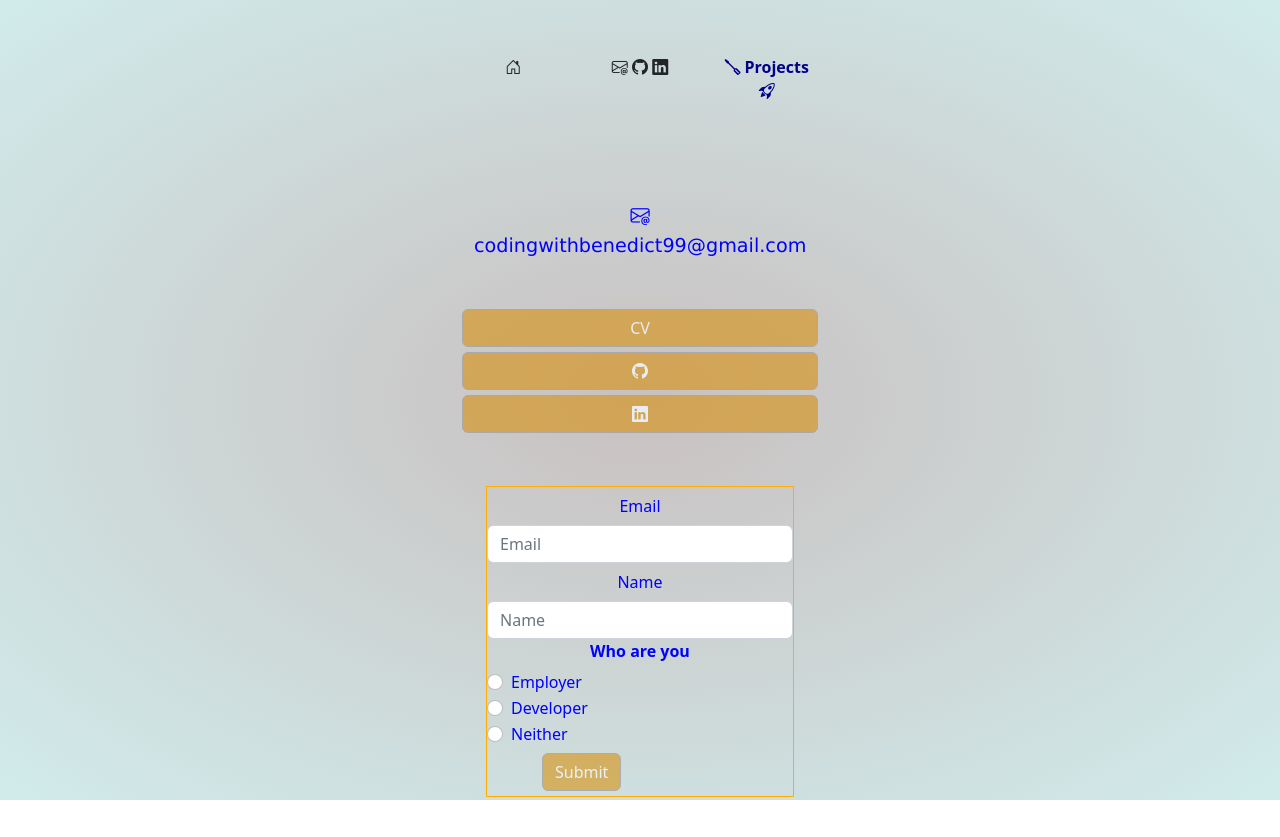
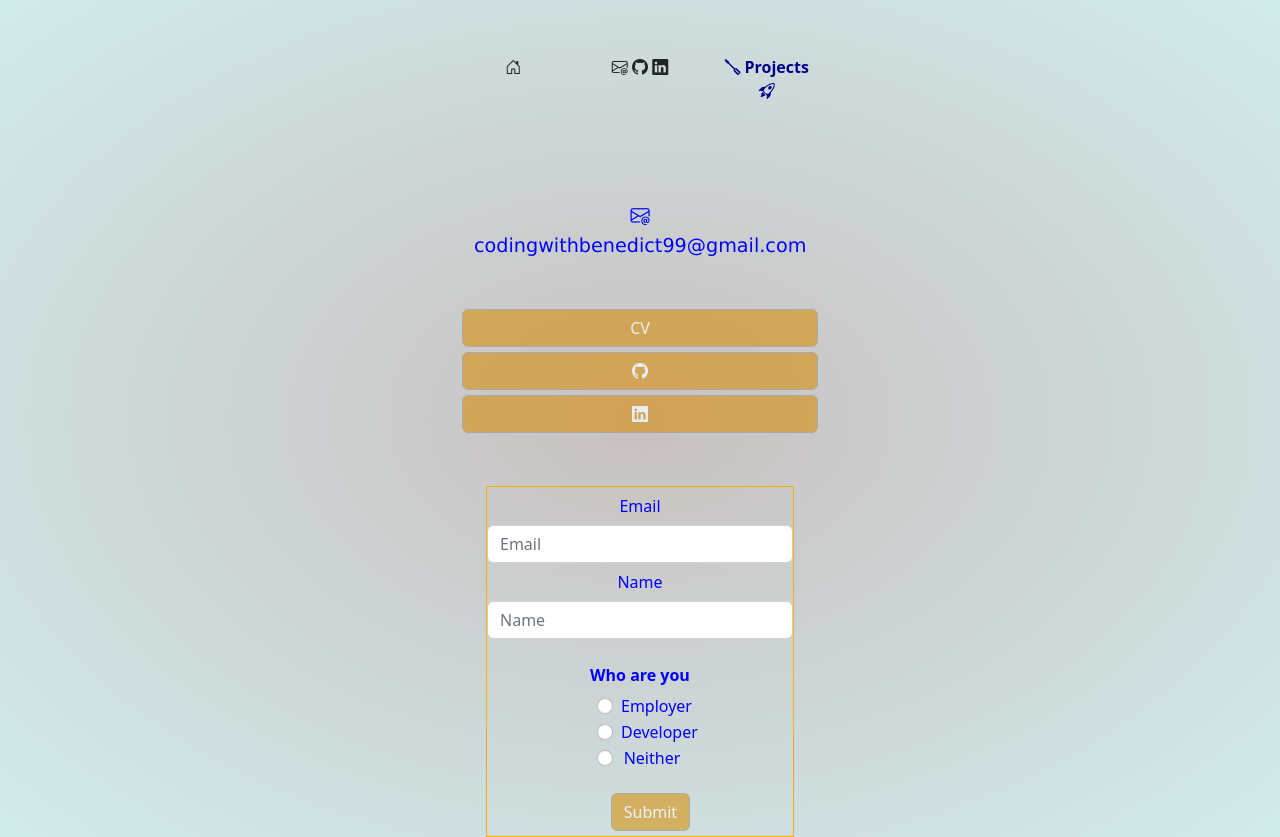
Before and after one commit to BenedictCodesHere/ben-react-app, a React (Create React App) app: page /ben-react-app/contact in a window 1280 px wide. Before the commit the page ends 800 px from the top, so only its background shows below. Built offline with nearby package versions, Linux system fonts and the light colour scheme.

Commit message:
updated ContactForm

```diff
--- a/src/components/ContactForm.js
+++ b/src/components/ContactForm.js
@@ -16,11 +16,10 @@ function ContactForm(){
       <input type="name" className="form-control" id="inputName3" placeholder="Name" />
     </div>
   </div>
-  <fieldset className="form-group">
-    <div className="row">
-      <legend className="col-form-label col-sm-12 text-center pt-0 fw-bold">Who are you</legend>
-      <div className="col-sm-2"></div>
-      <div className="col-sm-12">
+  <fieldset className="form-group pb-3">
+    <div className="row d-flex justify-content-center text-center">
+      <legend className="col-form-label col-sm-12 pt-4 fw-bold">Who are you</legend>
+      <div className="col-sm-4">
         <div className="form-check">
           <input className="form-check-input" type="radio" name="gridRadios" id="gridRadios1" value="option1" />
           <label className="form-check-label" for="gridRadios1">
@@ -43,9 +42,9 @@ function ContactForm(){
     </div>
   </fieldset>
 
-  <div className="form-group row">
-    <div className="col-sm-2"></div>
-    <div className="col-sm-6">
+  <div className="form-group row d-flex justify-content-center">
+
+    <div className="col-sm-3">
       <button type="submit" className="btn btn-contact">Submit</button>
     </div>
   </div>
```
